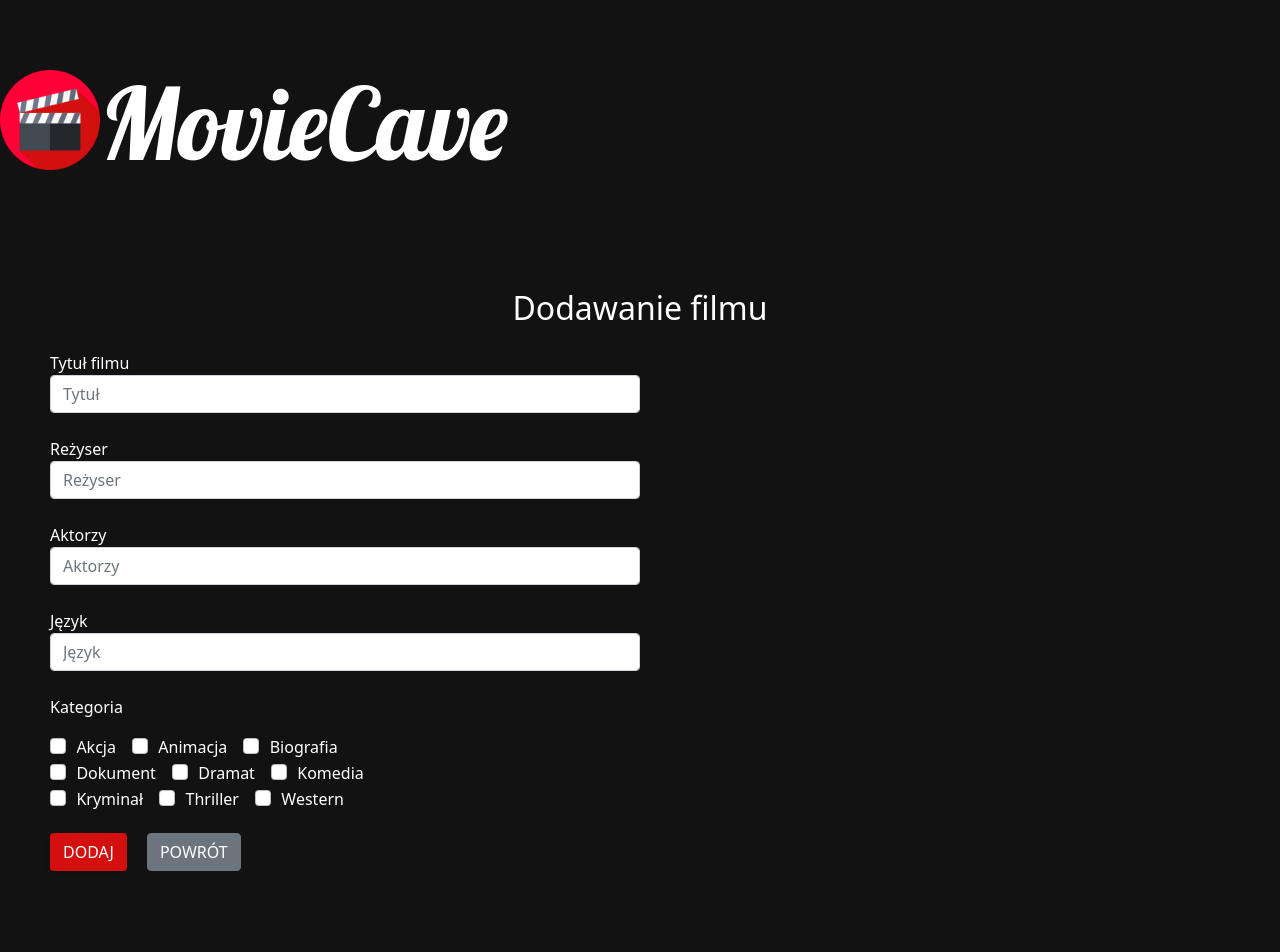
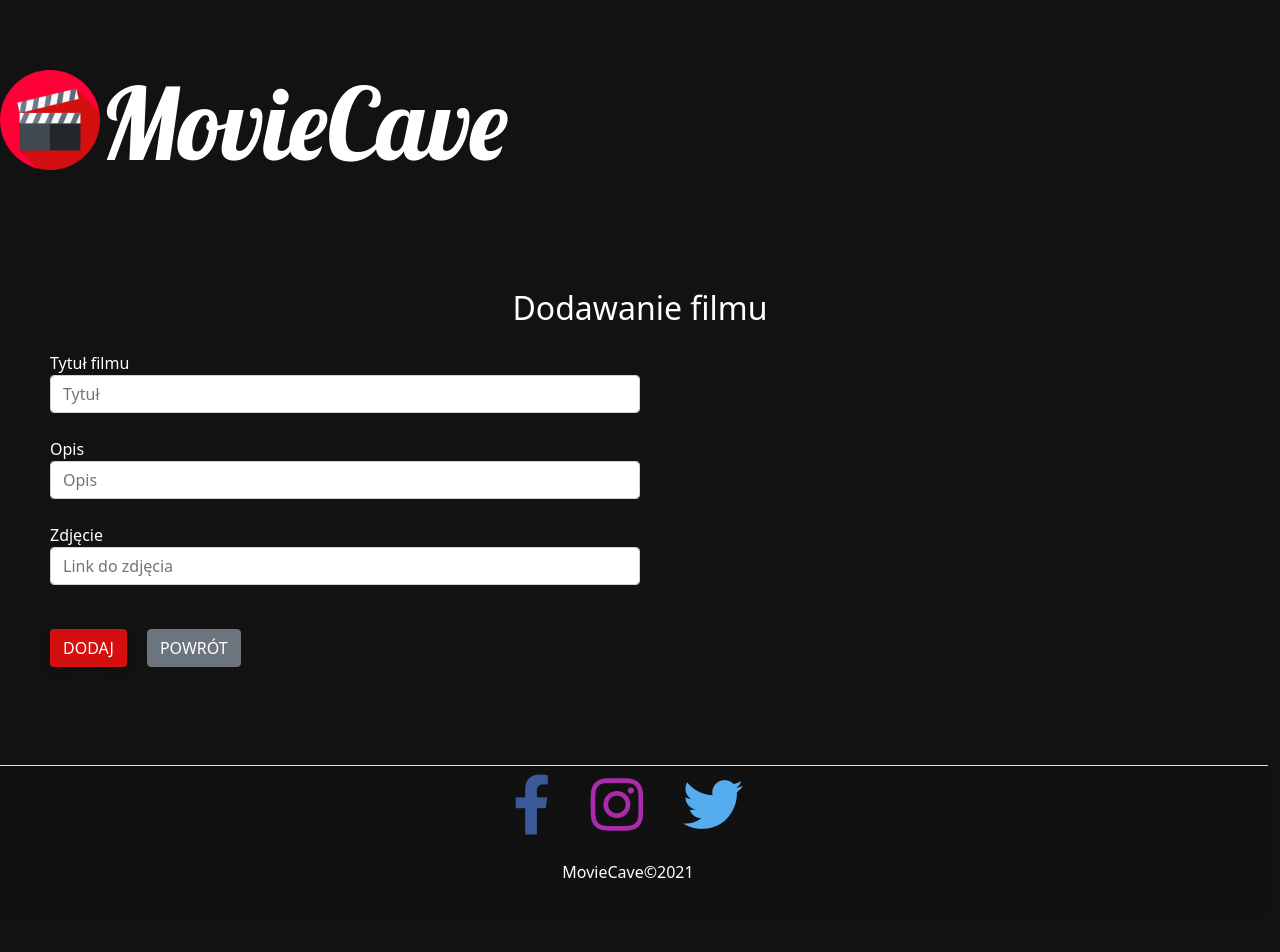
Before and after one commit to jordan819/movies-website, a React (Create React App) app: page /add in a window 1280 px wide. Shown: the top 952 px of the page. After the commit the page ends 915 px from the top, so only its background shows below. Built offline with nearby package versions, Linux system fonts and the light colour scheme; a web font is replaced by a local one.

Commit message:
added addFilm functionality

```diff
--- a/src/components/AddFilm.js
+++ b/src/components/AddFilm.js
@@ -1,8 +1,44 @@
-import React from 'react';
+import React, { useState } from 'react';
 import { Link } from "react-router-dom";
 import Heading from './Heading';
+const axios = require('axios');
 
 const AddFilm = () => {
+
+  const [title, setTitle] = useState('');
+  const [description, setDescription] = useState('');
+  const [imageUrl, setImageUrl] = useState('');
+
+  // const navigate = useNavigate();
+
+  const addFilm = () => {
+
+    if(title.trim() === '' || description.trim() === '' || imageUrl === '') {
+      console.log('Missing movie info!');
+      return;
+    };
+
+    console.log('title: ' + title);
+    console.log('description: ' + description);
+    console.log('imageUrl: ' + imageUrl);
+
+
+    axios({
+      method: 'post',
+      url: 'https://pr-movies.herokuapp.com/api/movies',
+      data: {
+        title: title,
+        image: imageUrl,
+        content: description
+      }
+    }).then((response) => {
+      console.log(response);
+    }).catch((error) => {
+      console.log('Mam Error: ' + error);
+    })
+
+  };
+
   return (
     <div>
 
@@ -10,87 +46,33 @@ const AddFilm = () => {
         <Heading/>
       </Link>
 
-
       <div style={{padding: '50px'}}>
         <div style={{textAlign: 'center'}}>
           <h2> Dodawanie filmu </h2>
         </div>
 
         <form>
-
           <div class="form-group w-50 mt-4 mb-4">
             <label for="titleInput">Tytuł filmu</label>
-            <input type="text" class="form-control" id="titleInput" placeholder="Tytuł"/>
+            <input type="text" class="form-control" id="titleInput" placeholder="Tytuł" onChange={(event) => setTitle(event.target.value)} value={title}/>
           </div>
 
           <div class="form-group w-50  mt-4 mb-4">
-            <label for="directorInput">Reżyser</label>
-            <input type="text" class="form-control" id="directorInput" placeholder="Reżyser"/>
+            <label for="directorInput">Opis</label>
+            <input type="text" class="form-control" id="descriptionInput" placeholder="Opis" onChange={(event) => setDescription(event.target.value)} value={description}/>
           </div>
 
           <div class="form-group w-50  mt-4 mb-4">
-            <label for="actorsInput">Aktorzy</label>
-            <input type="text" class="form-control" id="actorsInput" placeholder="Aktorzy"/>
+            <label for="actorsInput">Zdjęcie</label>
+            <input type="text" class="form-control" id="imageUrlInput" placeholder="Link do zdjęcia" onChange={(event) => setImageUrl(event.target.value)} value={imageUrl}/>
           </div>
+        </form>
+        <button onClick={addFilm} style={{backgroundColor: '#d30f0f', color: '#fff', marginTop: '20px'}} type="submit" class="btn">Dodaj</button>
 
-          <div class="form-group w-50  mt-4 mb-4">
-            <label for="languageInput">Język</label>
-            <input type="text" class="form-control" id="languageInput" placeholder="Język"/>
-          </div>
+        <Link to="/">
+          <button style={{marginTop: '20px', marginLeft: '20px'}} type="button" class="btn btn-secondary">Powrót</button>
+        </Link>
 
-          <p>Kategoria</p>
-          <div>
-            <div class="form-check form-check-inline">
-              <input class="form-check-input" type="checkbox" id="genre1" value="action"/>
-              <label class="form-check-label" for="inlineCheckbox1">Akcja</label>
-            </div>
-            <div class="form-check form-check-inline">
-              <input class="form-check-input" type="checkbox" id="genre2" value="animation"/>
-              <label class="form-check-label" for="inlineCheckbox2">Animacja</label>
-            </div>
-            <div class="form-check form-check-inline">
-              <input class="form-check-input" type="checkbox" id="genre3" value="biography"/>
-              <label class="form-check-label" for="inlineCheckbox2">Biografia</label>
-            </div>
-          </div>
-          <div>
-            <div class="form-check form-check-inline">
-              <input class="form-check-input" type="checkbox" id="genre4" value="document"/>
-              <label class="form-check-label" for="inlineCheckbox2">Dokument</label>
-            </div>
-            <div class="form-check form-check-inline">
-              <input class="form-check-input" type="checkbox" id="genre5" value="drama"/>
-              <label class="form-check-label" for="inlineCheckbox2">Dramat</label>
-            </div>
-            <div class="form-check form-check-inline">
-              <input class="form-check-input" type="checkbox" id="genre6" value="comedy"/>
-              <label class="form-check-label" for="inlineCheckbox2">Komedia</label>
-            </div>
-          </div>
-          <div>
-            <div class="form-check form-check-inline">
-              <input class="form-check-input" type="checkbox" id="genre7" value="criminal"/>
-              <label class="form-check-label" for="inlineCheckbox2">Kryminał</label>
-            </div>
-            <div class="form-check form-check-inline">
-              <input class="form-check-input" type="checkbox" id="genre8" value="thriller"/>
-              <label class="form-check-label" for="inlineCheckbox2">Thriller</label>
-            </div>
-            <div class="form-check form-check-inline">
-              <input class="form-check-input" type="checkbox" id="genre9" value="western"/>
-              <label class="form-check-label" for="inlineCheckbox2">Western</label>
-            </div>
-          </div>
-
-          <button style={{backgroundColor: '#d30f0f', color: '#fff', marginTop: '20px'}} type="submit" class="btn">Dodaj</button>
-
-          <Link to="/">
-            <button style={{marginTop: '20px', marginLeft: '20px'}} type="button" class="btn btn-secondary">Powrót</button>
-          </Link>
-
-
-
-        </form>
       </div>
 
     </div>
```
